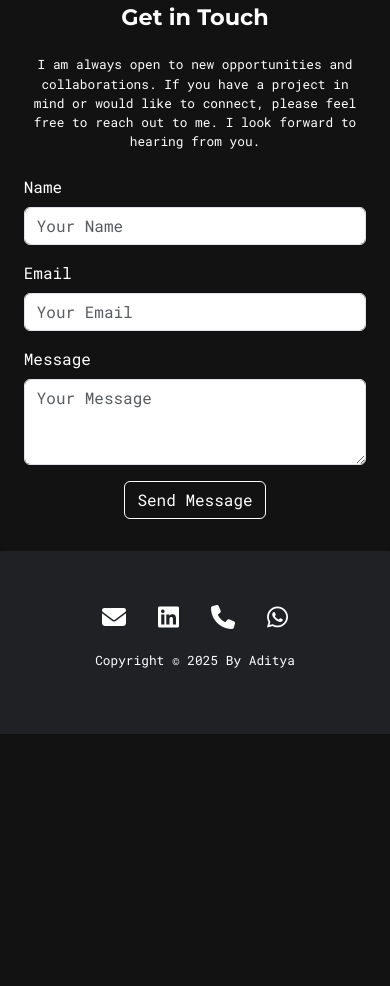
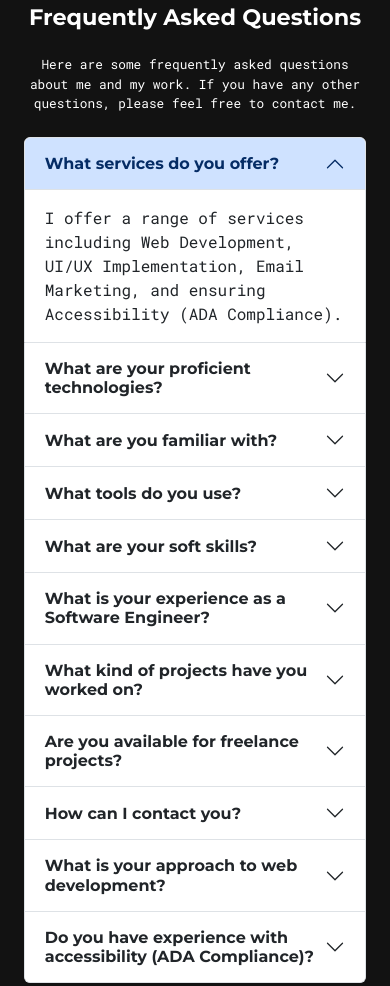
Before and after one commit to AdityaFreelance/adityafreelance.github.io, a plain HTML site: page index.html in a window 390 px wide. Shown: the part 6318-7304 px from the top of the page. Before the commit the page ends 7052 px from the top, so only its background shows below. Drawn offline with nearby package versions, Linux system fonts and the light colour scheme.

Commit message:
feat: add FAQ section and tawk.to integration

```diff
--- a/data/content.json
+++ b/data/content.json
@@ -9,6 +9,7 @@
       { "text": "Services", "href": "#services" },
       { "text": "Experience", "href": "#experience" },
       { "text": "Projects", "href": "#projects" },
+      { "text": "FAQ", "href": "#faq" },
       { "text": "Contact", "href": "#contact" }
     ]
   },
--- /dev/null
+++ b/data/faq.json
@@ -0,0 +1,50 @@
+{
+  "title": "Frequently Asked Questions",
+  "summary": "Here are some frequently asked questions about me and my work. If you have any other questions, please feel free to contact me.",
+  "faqs": [
+    {
+      "question": "What services do you offer?",
+      "answer": "I offer a range of services including Web Development, UI/UX Implementation, Email Marketing, and ensuring Accessibility (ADA Compliance)."
+    },
+    {
+      "question": "What are your proficient technologies?",
+      "answer": "I am proficient in HTML, CSS, Scss, Bootstrap, Media Query, Figma to HTML, PSD to HTML, AI to HTML, JavaScript, Litmus, Mailchimp, and ADA Compliance."
+    },
+    {
+      "question": "What are you familiar with?",
+      "answer": "I am familiar with Advance JavaScript."
+    },
+    {
+      "question": "What tools do you use?",
+      "answer": "I use Git & GitHub for version control and VS Code as my primary code editor."
+    },
+    {
+      "question": "What are your soft skills?",
+      "answer": "My soft skills include Problem Solving, Communication, Teamwork & Collaboration, Time Management & Organization, and Adaptability & Learning."
+    },
+    {
+      "question": "What is your experience as a Software Engineer?",
+      "answer": "I am currently a Software Engineer at Funex, where I develop, test, and maintain web pages and applications. I collaborate with designers and developers to ensure our products are responsive, accessible, and optimized."
+    },
+    {
+      "question": "What kind of projects have you worked on?",
+      "answer": "I have worked on a variety of web development projects, including Byzfunder, ThePhix, Gloria Agency, Green Light Finance, and Taxi Transfer."
+    },
+    {
+      "question": "Are you available for freelance projects?",
+      "answer": "Yes, I am open to new opportunities and collaborations, including freelance projects. Please feel free to reach out to me through the contact form."
+    },
+    {
+      "question": "How can I contact you?",
+      "answer": "You can contact me by filling out the contact form on this website, or through my social media links in the footer."
+    },
+    {
+      "question": "What is your approach to web development?",
+      "answer": "I focus on creating responsive, accessible, and optimized web applications. I enjoy collaborating with teams to transform project requirements into high-quality, user-friendly interfaces."
+    },
+    {
+      "question": "Do you have experience with accessibility (ADA Compliance)?",
+      "answer": "Yes, I have experience in ensuring that web pages and web applications are accessible to people with disabilities by adhering to ADA Compliance Standards."
+    }
+  ]
+}
--- a/index.html
+++ b/index.html
@@ -146,6 +146,17 @@
             </div>
         </section>
 
+        <!-- FAQ section -->
+        <section id="faq" class="mb-0">
+            <div class="container">
+                <h2 id="faq-title" class="text-center mb-4" data-aos="fade-up" data-aos-duration="1000"></h2>
+                <p id="faq-summary" class="text-center mb-4"></p>
+                <div class="accordion" id="faqAccordion">
+                    <!-- FAQ items will be loaded here dynamically -->
+                </div>
+            </div>
+        </section>
+
         <!-- Contact Me section -->
         <section id="contact">
             <div class="container">
@@ -188,6 +199,57 @@
     <!-- Custom script -->
     <script src="js/dynamic-content.js"></script>
     <script src="js/script.js"></script>
+    <script>
+    window.Tawk_API = window.Tawk_API || {};
+    window.Tawk_API.onLoad = function(){
+        // Pre-fill visitor information from the contact form
+        const name = document.getElementById('name').value;
+        const email = document.getElementById('email').value;
+
+        let attributes = {};
+        if (name) {
+            attributes.name = name;
+        }
+        if (email) {
+            attributes.email = email;
+        }
+
+        // Add custom attributes
+        attributes['Services'] = 'Web Development, UI/UX Implementation, Email Marketing, Accessibility (ADA Compliance)';
+        attributes['Skills'] = 'HTML, CSS, Scss, Bootstrap, Media Query, Figma to HTML, PSD to HTML, AI to HTML, JavaScript, Litmus, Mailchimp, ADA Compliance';
+
+        window.Tawk_API.setAttributes(attributes, function(error){
+            if (error) {
+                console.error('Tawk.to setAttributes error:', error);
+            }
+        });
+
+        // Listen for changes on the name and email fields
+        document.getElementById('name').addEventListener('input', function(e) {
+            window.Tawk_API.setAttributes({
+                'name': e.target.value
+            });
+        });
+        document.getElementById('email').addEventListener('input', function(e) {
+            window.Tawk_API.setAttributes({
+                'email': e.target.value
+            });
+        });
+    };
+</script>
+    <!--Start of Tawk.to Script-->
+<script type="text/javascript">
+var Tawk_API=Tawk_API||{}, Tawk_LoadStart=new Date();
+(function(){
+var s1=document.createElement("script"),s0=document.getElementsByTagName("script")[0];
+s1.async=true;
+s1.src='https://embed.tawk.to/68d123cdfd9f9e1925e405a9/1j5of7n81';
+s1.charset='UTF-8';
+s1.setAttribute('crossorigin','*');
+s0.parentNode.insertBefore(s1,s0);
+})();
+</script>
+<!--End of Tawk.to Script-->
 </body>
 
 </html>
--- a/js/dynamic-content.js
+++ b/js/dynamic-content.js
@@ -267,14 +267,42 @@ function populateProjects(projectsData) {
     }
 }
 
+function populateFAQ(faqData) {
+    document.getElementById('faq-title').textContent = faqData.title;
+    document.getElementById('faq-summary').textContent = faqData.summary;
+    const faqAccordion = document.getElementById('faqAccordion');
+    faqAccordion.innerHTML = '';
+    faqData.faqs.forEach((faq, index) => {
+        const expanded = index === 0 ? 'true' : 'false';
+        const show = index === 0 ? 'show' : '';
+        const collapsed = index === 0 ? '' : 'collapsed';
+        faqAccordion.innerHTML += `
+            <div class="accordion-item">
+                <h2 class="accordion-header" id="heading${index}">
+                    <button class="accordion-button ${collapsed}" type="button" data-bs-toggle="collapse" data-bs-target="#collapse${index}" aria-expanded="${expanded}" aria-controls="collapse${index}">
+                        ${faq.question}
+                    </button>
+                </h2>
+                <div id="collapse${index}" class="accordion-collapse collapse ${show}" aria-labelledby="heading${index}" data-bs-parent="#faqAccordion">
+                    <div class="accordion-body">
+                        ${faq.answer}
+                    </div>
+                </div>
+            </div>
+        `;
+    });
+}
+
 document.addEventListener('DOMContentLoaded', function() {
     Promise.all([
         fetch('data/content.json').then(response => response.json()),
-        fetch('data/projects.json').then(response => response.json())
+        fetch('data/projects.json').then(response => response.json()),
+        fetch('data/faq.json').then(response => response.json())
     ])
-    .then(([contentData, projectsData]) => {
+    .then(([contentData, projectsData, faqData]) => {
         populateContent(contentData);
         populateProjects(projectsData);
+        populateFAQ(faqData);
     })
     .catch(error => console.error('Error fetching data:', error));
 
```
